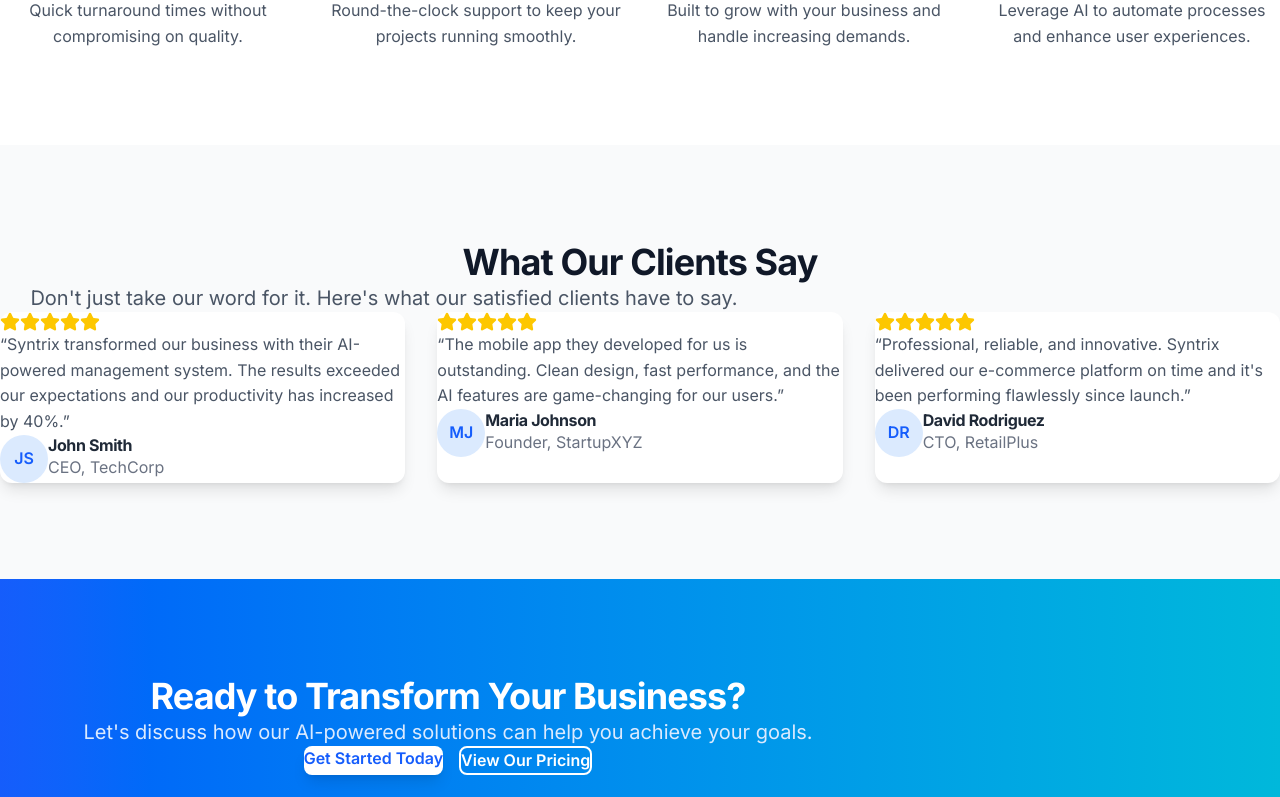
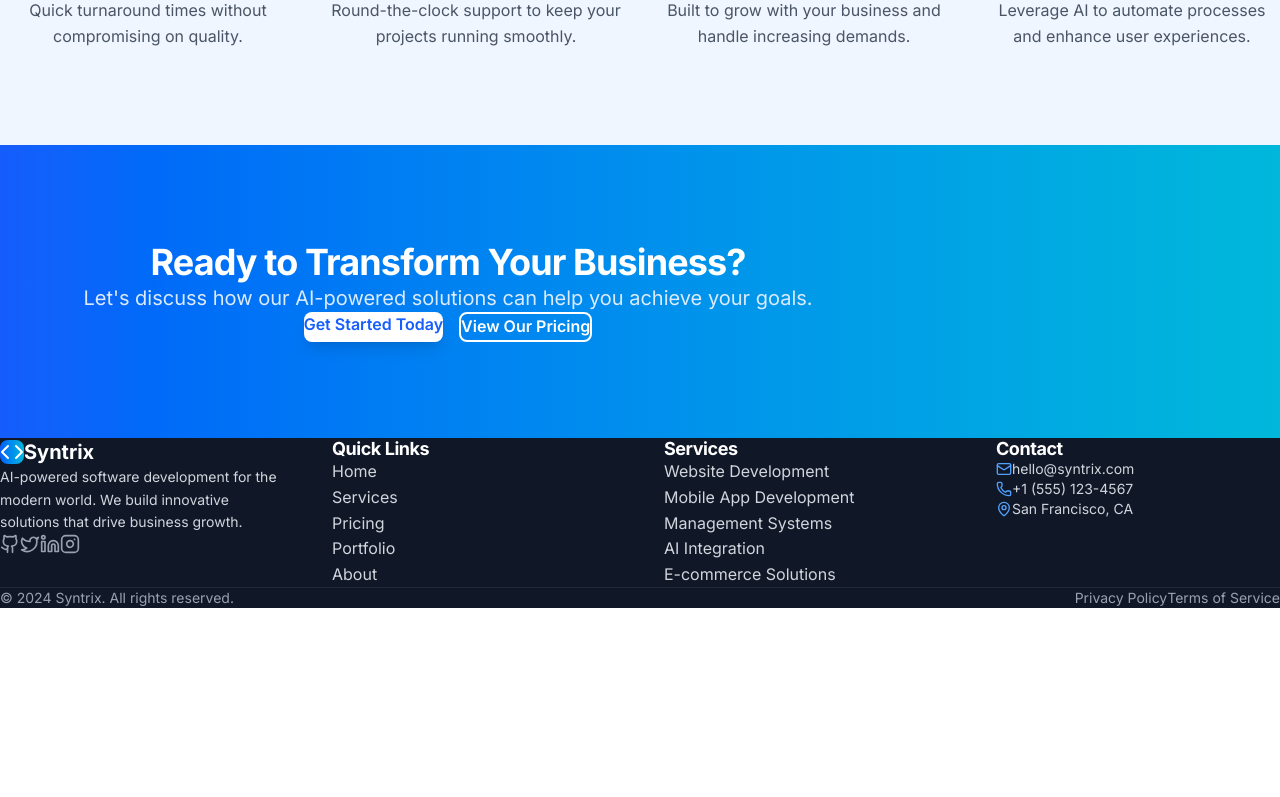
Before and after one commit to Axaxin24/syntrix-website, a Next.js app: page / in a window 1280 px wide. Shown: the part 2000-2797 px from the top of the page. After the commit the page ends 2608 px from the top, so only its background shows below. Built offline with nearby package versions, Linux system fonts and the light colour scheme.

Commit message:
Remove testimonials, change to light blue theme, improve footer spacing

```diff
--- a/src/app/page.tsx
+++ b/src/app/page.tsx
@@ -36,7 +36,7 @@
       </section>
 
       {/* About Syntrix Section */}
-      <section className="section-padding bg-white">
+      <section className="section-padding bg-blue-50">
         <div className="max-w-7xl mx-auto px-4 sm:px-6 lg:px-8">
           <div className="text-center mb-16">
             <h2 className="text-4xl font-bold text-gray-900 mb-4">About Syntrix</h2>
@@ -72,7 +72,7 @@
       </section>
 
       {/* Services Section */}
-      <section className="section-padding bg-gray-50">
+      <section className="section-padding bg-blue-100">
         <div className="max-w-7xl mx-auto px-4 sm:px-6 lg:px-8">
           <div className="text-center mb-16">
             <h2 className="text-4xl font-bold text-gray-900 mb-4">Our Services</h2>
@@ -128,7 +128,7 @@
       </section>
 
       {/* Why Choose Us Section */}
-      <section className="section-padding bg-white">
+      <section className="section-padding bg-blue-50">
         <div className="max-w-7xl mx-auto px-4 sm:px-6 lg:px-8">
           <div className="text-center mb-16">
             <h2 className="text-4xl font-bold text-gray-900 mb-4">Why Choose Syntrix?</h2>
@@ -169,79 +169,6 @@
         </div>
       </section>
 
-      {/* Testimonials Section */}
-      <section className="section-padding bg-gray-50">
-        <div className="max-w-7xl mx-auto px-4 sm:px-6 lg:px-8">
-          <div className="text-center mb-16">
-            <h2 className="text-4xl font-bold text-gray-900 mb-4">What Our Clients Say</h2>
-            <p className="text-xl text-gray-600 max-w-3xl mx-auto">
-              Don't just take our word for it. Here's what our satisfied clients have to say.
-            </p>
-          </div>
-          <div className="grid grid-cols-1 md:grid-cols-3 gap-8">
-            <div className="bg-white rounded-xl p-8 shadow-lg">
-              <div className="flex items-center mb-4">
-                {[...Array(5)].map((_, i) => (
-                  <Star key={i} className="h-5 w-5 text-yellow-400 fill-current" />
-                ))}
-              </div>
-              <p className="text-gray-600 mb-6">
-                &ldquo;Syntrix transformed our business with their AI-powered management system.
-                The results exceeded our expectations and our productivity has increased by 40%.&rdquo;
-              </p>
-              <div className="flex items-center">
-                <div className="w-12 h-12 bg-blue-100 rounded-full flex items-center justify-center mr-4">
-                  <span className="text-blue-600 font-semibold">JS</span>
-                </div>
-                <div>
-                  <h4 className="font-semibold">John Smith</h4>
-                  <p className="text-gray-500">CEO, TechCorp</p>
-                </div>
-              </div>
-            </div>
-            <div className="bg-white rounded-xl p-8 shadow-lg">
-              <div className="flex items-center mb-4">
-                {[...Array(5)].map((_, i) => (
-                  <Star key={i} className="h-5 w-5 text-yellow-400 fill-current" />
-                ))}
-              </div>
-              <p className="text-gray-600 mb-6">
-                &ldquo;The mobile app they developed for us is outstanding. Clean design,
-                fast performance, and the AI features are game-changing for our users.&rdquo;
-              </p>
-              <div className="flex items-center">
-                <div className="w-12 h-12 bg-blue-100 rounded-full flex items-center justify-center mr-4">
-                  <span className="text-blue-600 font-semibold">MJ</span>
-                </div>
-                <div>
-                  <h4 className="font-semibold">Maria Johnson</h4>
-                  <p className="text-gray-500">Founder, StartupXYZ</p>
-                </div>
-              </div>
-            </div>
-            <div className="bg-white rounded-xl p-8 shadow-lg">
-              <div className="flex items-center mb-4">
-                {[...Array(5)].map((_, i) => (
-                  <Star key={i} className="h-5 w-5 text-yellow-400 fill-current" />
-                ))}
-              </div>
-              <p className="text-gray-600 mb-6">
-                &ldquo;Professional, reliable, and innovative. Syntrix delivered our e-commerce
-                platform on time and it's been performing flawlessly since launch.&rdquo;
-              </p>
-              <div className="flex items-center">
-                <div className="w-12 h-12 bg-blue-100 rounded-full flex items-center justify-center mr-4">
-                  <span className="text-blue-600 font-semibold">DR</span>
-                </div>
-                <div>
-                  <h4 className="font-semibold">David Rodriguez</h4>
-                  <p className="text-gray-500">CTO, RetailPlus</p>
-                </div>
-              </div>
-            </div>
-          </div>
-        </div>
-      </section>
 
       {/* CTA Section */}
       <section className="section-padding bg-gradient-to-r from-blue-600 to-cyan-500">
--- a/src/components/Footer.tsx
+++ b/src/components/Footer.tsx
@@ -4,8 +4,8 @@
 export default function Footer() {
   return (
     <footer className="bg-gray-900 text-white">
-      <div className="max-w-7xl mx-auto px-4 sm:px-6 lg:px-8 py-12">
-        <div className="grid grid-cols-1 md:grid-cols-2 lg:grid-cols-4 gap-8">
+      <div className="max-w-7xl mx-auto px-4 sm:px-6 lg:px-8 py-16">
+        <div className="grid grid-cols-1 md:grid-cols-2 lg:grid-cols-4 gap-12">
           {/* Company Info */}
           <div className="space-y-4">
             <div className="flex items-center space-x-2">
```
